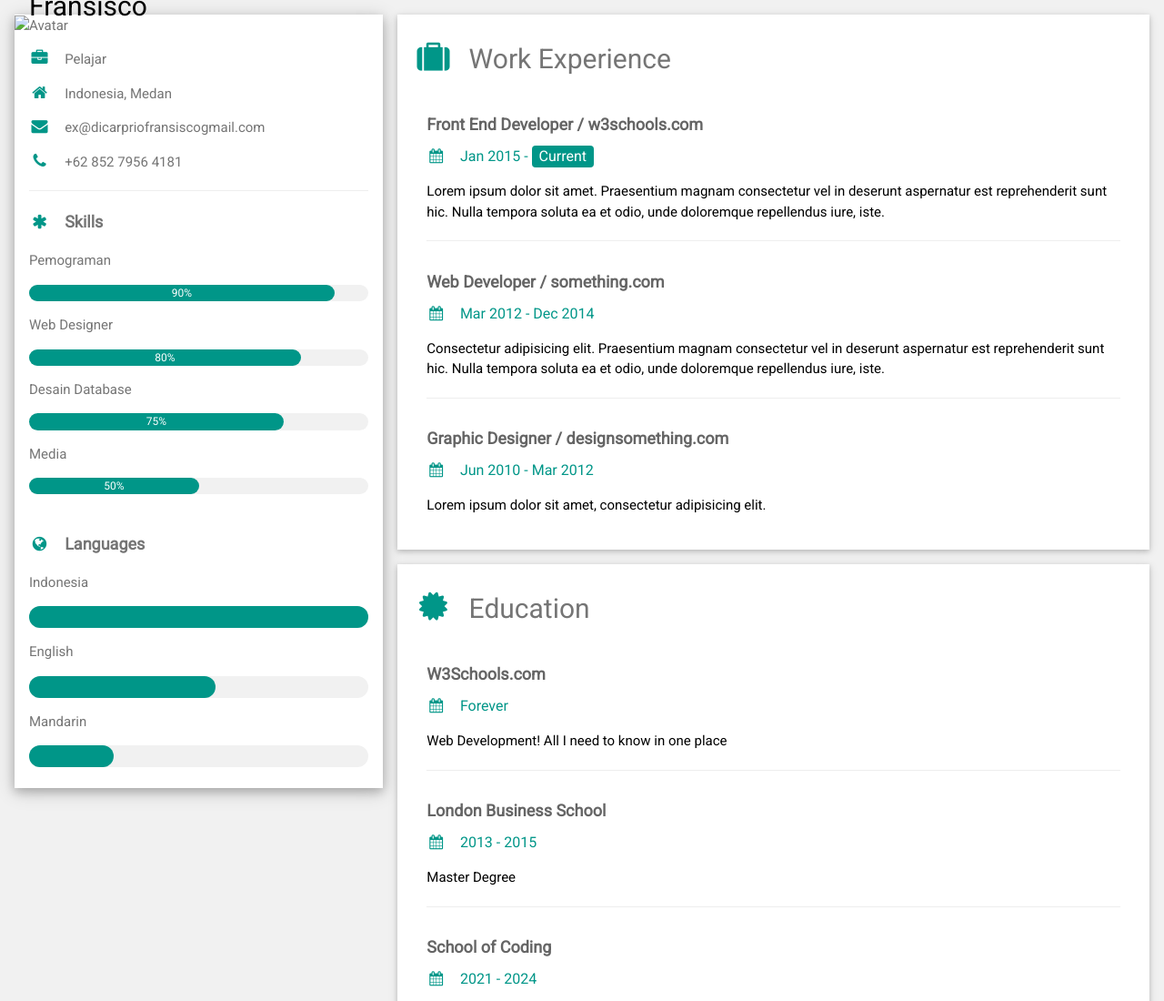
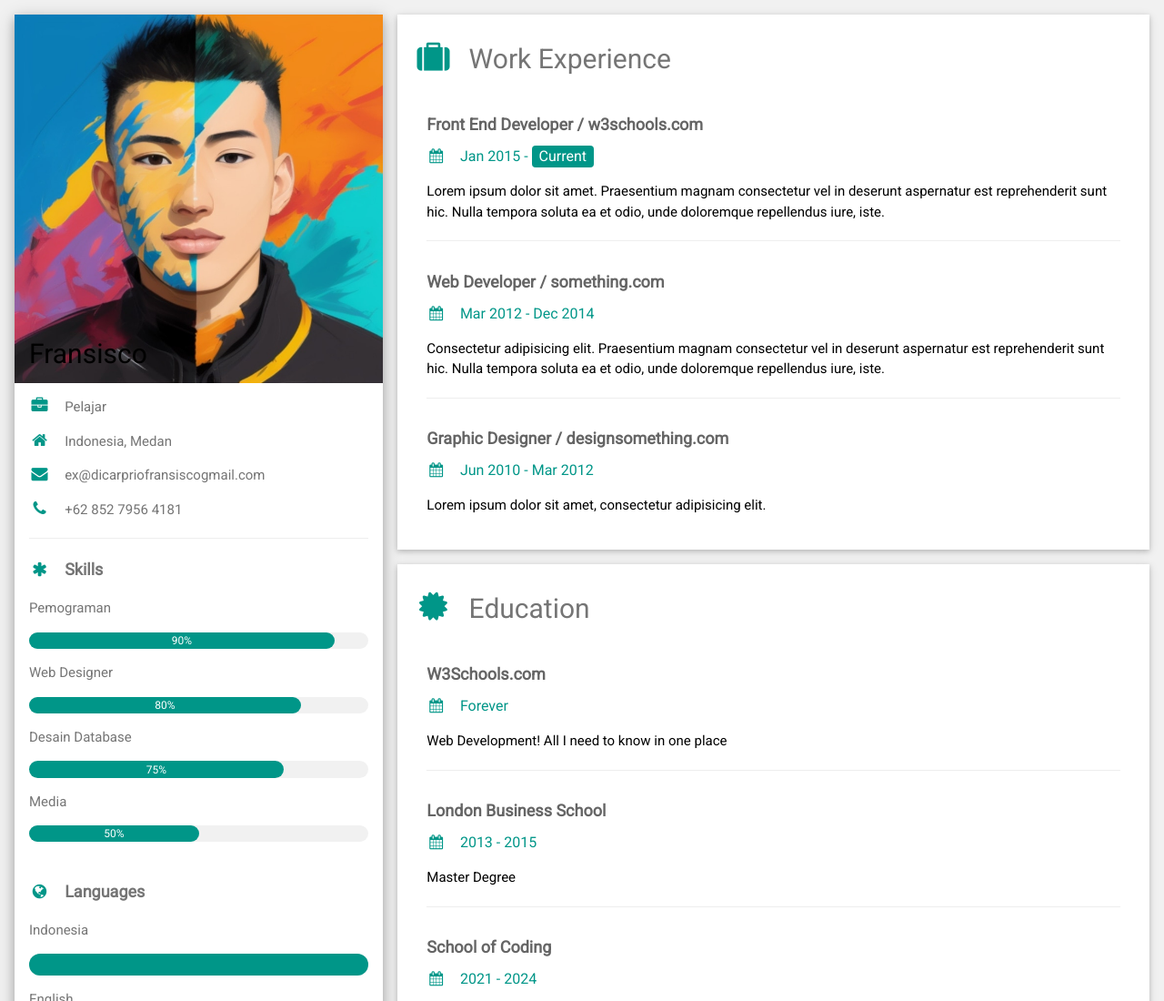
Before and after one commit to Fransisco26/mywebsite, a plain HTML site: page index.html in a window 1280 px wide. Shown: the top 1100 px of the page at 91% size. Drawn offline with nearby package versions, Linux system fonts and the light colour scheme.

Commit message:
Update index.html

```diff
--- a/index.html
+++ b/index.html
@@ -24,7 +24,7 @@ html,body,h1,h2,h3,h4,h5,h6 {font-family: "Roboto", sans-serif}
 
       <div class="w3-white w3-text-grey w3-card-4">
         <div class="w3-display-container">
-          <img src="frans.jpg" style="width:100%" alt="Avatar">
+          <img src="frans.jpeg" style="width:100%" alt="Avatar">
           <div class="w3-display-bottomleft w3-container w3-text-black">
             <h2>Fransisco</h2>
           </div>
```
